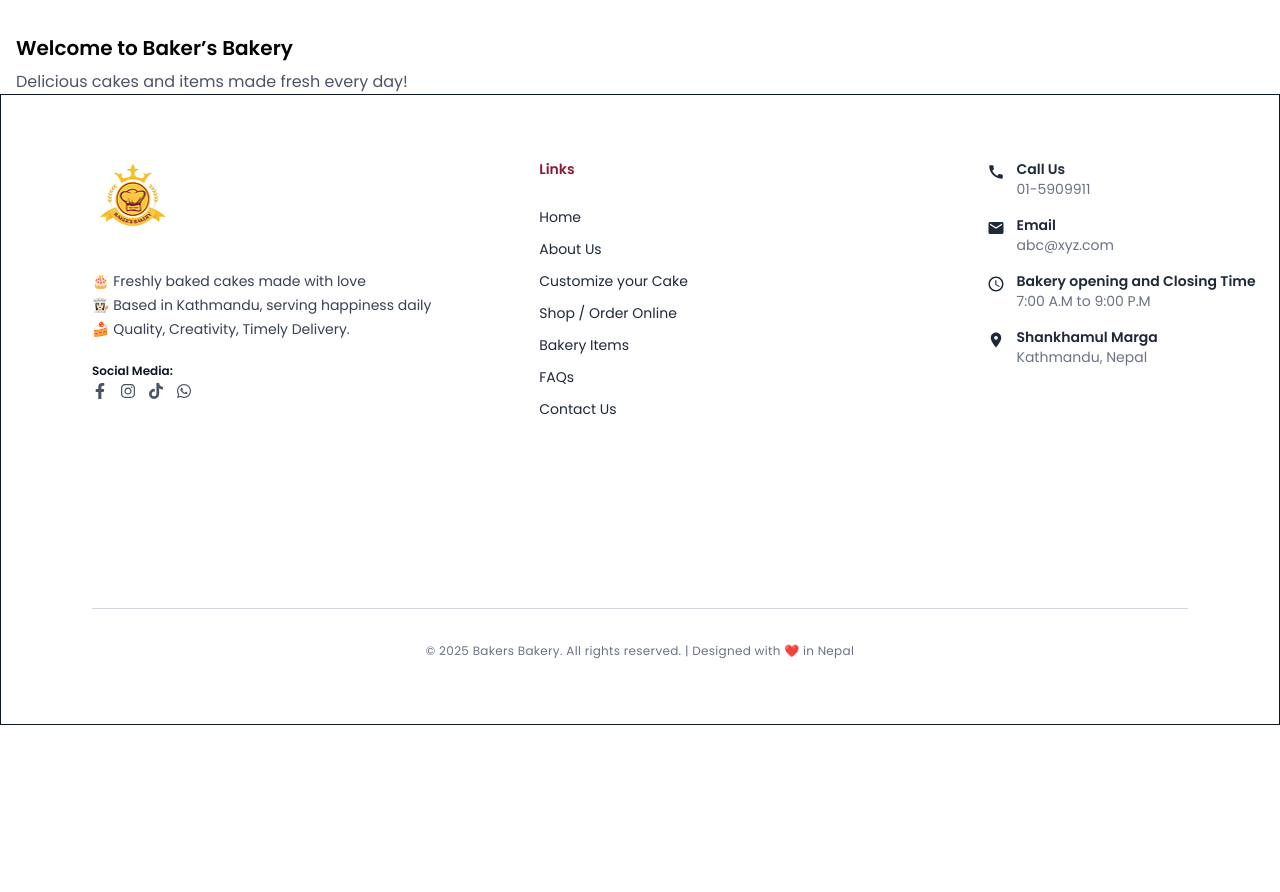
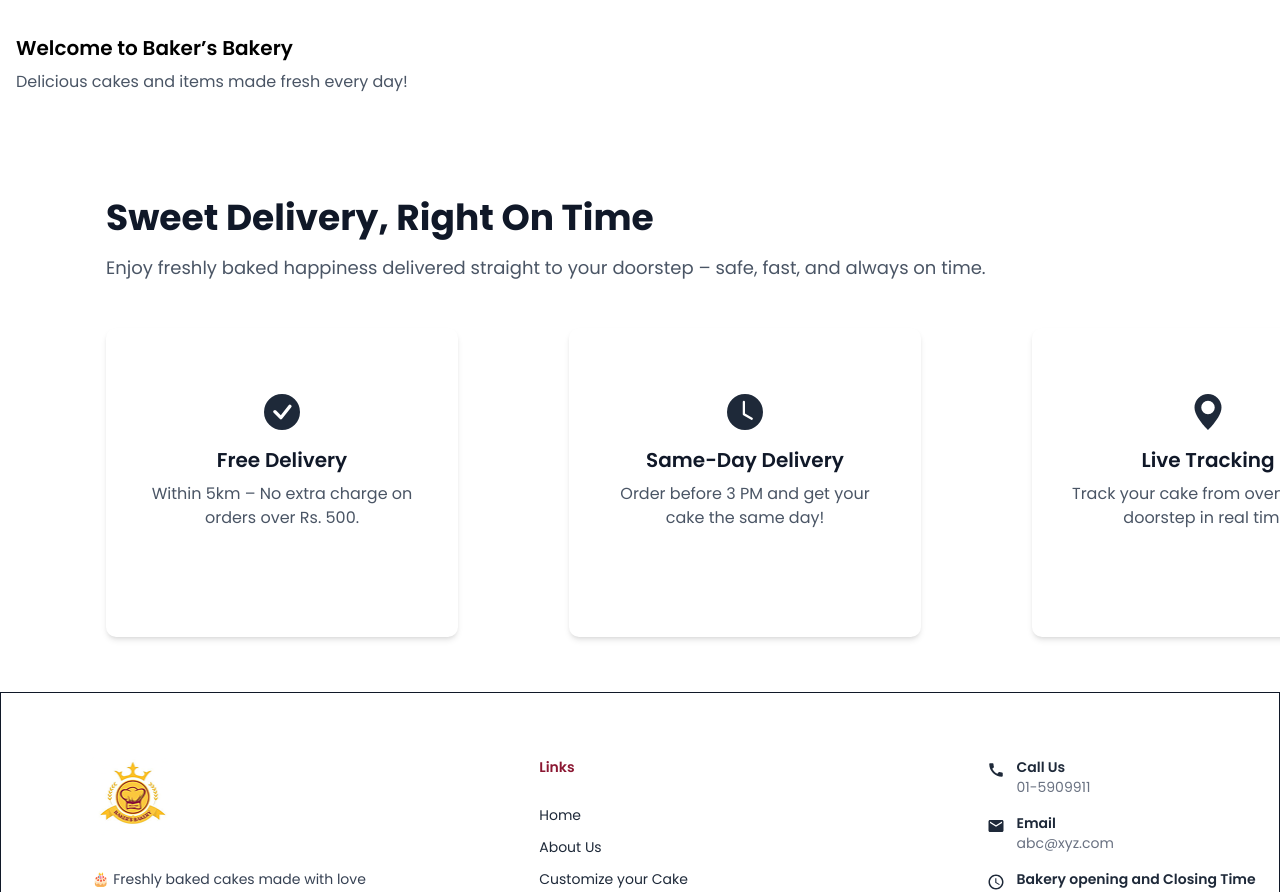
Before and after one commit to PanaceaSolution/BakersBakery, a React (Vite) app in the folder client/: page / in a window 1280 px wide. Shown: the part 1100-1992 px from the top of the page. Before the commit the page ends 1825 px from the top, so only its background shows below. Built offline with nearby package versions, Linux system fonts and the light colour scheme.

Commit message:
AdditionalPages

```diff
--- /dev/null
+++ b/client/src/components/SweetDeliverySection.jsx
@@ -0,0 +1,86 @@
+import React from 'react';
+import { BsCheckCircleFill, BsClockFill, BsGeoAltFill, BsBoxSeamFill } from 'react-icons/bs';
+
+const SweetDeliverySection = () => {
+  return (
+
+    <section className="bg-white py-16">
+
+      <div
+        className="w-[1741px] h-[430px] ml-[90px] mr-[89px] // Exact width, height, and left/right margins
+                   flex flex-col space-y-[46px] // Uses flexbox for vertical stacking and 46px gap
+      ">
+        <div className="text-center md:text-left">
+          <h2 className="text-3xl sm:text-4xl font-bold text-gray-900 mb-4">
+            Sweet Delivery, Right On Time
+          </h2>
+          <p className="text-lg text-gray-600">
+            Enjoy freshly baked happiness delivered straight to your doorstep – safe, fast, and always on time.
+          </p>
+        </div>
+        <div
+          className="grid grid-cols-4 w-[1741px] h-[309px] gap-[111px]
+                     justify-items-center"
+        >
+          {/* Free Delivery Card */}
+          <div
+            className="bg-white shadow-md flex flex-col items-center text-center
+                       w-[352px] h-[309px] rounded-[10px] py-[66px] px-[31px]"
+          >
+            <div className="text-4xl text-gray-800 mb-4">
+              <BsCheckCircleFill />
+            </div>
+            <h3 className="text-xl font-semibold text-gray-900 mb-2">Free Delivery</h3>
+            <p className="text-gray-600">
+              Within 5km – No extra charge on orders over Rs. 500.
+            </p>
+          </div>
+
+          {/* Delivery Card */}
+          <div
+            className="bg-white shadow-md flex flex-col items-center text-center
+                       w-[352px] h-[309px] rounded-[10px] py-[66px] px-[31px]"
+          >
+            <div className="text-4xl text-gray-800 mb-4">
+              <BsClockFill />
+            </div>
+            <h3 className="text-xl font-semibold text-gray-900 mb-2">Same-Day Delivery</h3>
+            <p className="text-gray-600">
+              Order before 3 PM and get your cake the same day!
+            </p>
+          </div>
+
+          {/* Live Tracking Card */}
+          <div
+            className="bg-white shadow-md flex flex-col items-center text-center
+                       w-[352px] h-[309px] rounded-[10px] py-[66px] px-[31px]"
+          >
+            <div className="text-4xl text-gray-800 mb-4">
+              <BsGeoAltFill />
+            </div>
+            <h3 className="text-xl font-semibold text-gray-900 mb-2">Live Tracking</h3>
+            <p className="text-gray-600">
+              Track your cake from oven to your doorstep in real time.
+            </p>
+          </div>
+
+          {/* Safe Packaging Card */}
+          <div
+            className="bg-white shadow-md flex flex-col items-center text-center
+                       w-[352px] h-[309px] rounded-[10px] py-[66px] px-[31px]"
+          >
+            <div className="text-4xl text-gray-800 mb-4">
+              <BsBoxSeamFill />
+            </div>
+            <h3 className="text-xl font-semibold text-gray-900 mb-2">Safe Packaging</h3>
+            <p className="text-gray-600">
+              Handled with care, hygienically packed, and sealed fresh.
+            </p>
+          </div>
+        </div>
+      </div>
+    </section>
+  );
+};
+
+export default SweetDeliverySection;
--- /dev/null
+++ b/client/src/pages/AllBakeryItemsCategory.jsx
@@ -0,0 +1,9 @@
+import React from 'react'
+
+const AllBakeryItemsCategory = () => {
+  return (
+    <div>AllBakeryItemsCategory</div>
+  )
+}
+
+export default AllBakeryItemsCategory
--- /dev/null
+++ b/client/src/pages/BabyShowerCakeCategory.jsx
@@ -0,0 +1,9 @@
+import React from 'react'
+
+const BabyShowerCakeCategory = () => {
+  return (
+    <div>BabyShowerCakeCategory</div>
+  )
+}
+
+export default BabyShowerCakeCategory
--- /dev/null
+++ b/client/src/pages/BirthdayCakeCategory.jsx
@@ -0,0 +1,9 @@
+import React from 'react'
+
+const BirthdayCakeCategory = () => {
+  return (
+    <div>BirthdayCakeCategory</div>
+  )
+}
+
+export default BirthdayCakeCategory
--- /dev/null
+++ b/client/src/pages/CroissantsBakeryItemsCategory.jsx
@@ -0,0 +1,9 @@
+import React from 'react'
+
+const CroissantsBakeryItemsCategory = () => {
+  return (
+    <div>CroissantsBakeryItemsCategory</div>
+  )
+}
+
+export default CroissantsBakeryItemsCategory
--- a/client/src/pages/Home.jsx
+++ b/client/src/pages/Home.jsx
@@ -1,5 +1,6 @@
 // pages/Home.jsx
 import ProductCard from "../components/ProductCard";
+import SweetDeliverySection from "../components/SweetDeliverySection";
 
 const Home = () => {
   return (
@@ -17,6 +18,10 @@ const Home = () => {
         <h2 className="text-xl font-semibold mb-2">Welcome to Baker’s Bakery</h2>
         <p className="text-gray-600">Delicious cakes and items made fresh every day!</p>
       </section>
+
+
+      <SweetDeliverySection/>
+
     </div>
   );
 };
--- /dev/null
+++ b/client/src/pages/PastriesCategory.jsx
@@ -0,0 +1,9 @@
+import React from 'react'
+
+const PastriesCategory = () => {
+  return (
+    <div>PastriesCategory</div>
+  )
+}
+
+export default PastriesCategory
```
Also changed, not shown: client/src/pages/MiniCakeCategory.jsx (added), client/src/pages/ModelCakeCategory.jsx (added), client/src/pages/WeddingCakeCategory.jsx (added).
